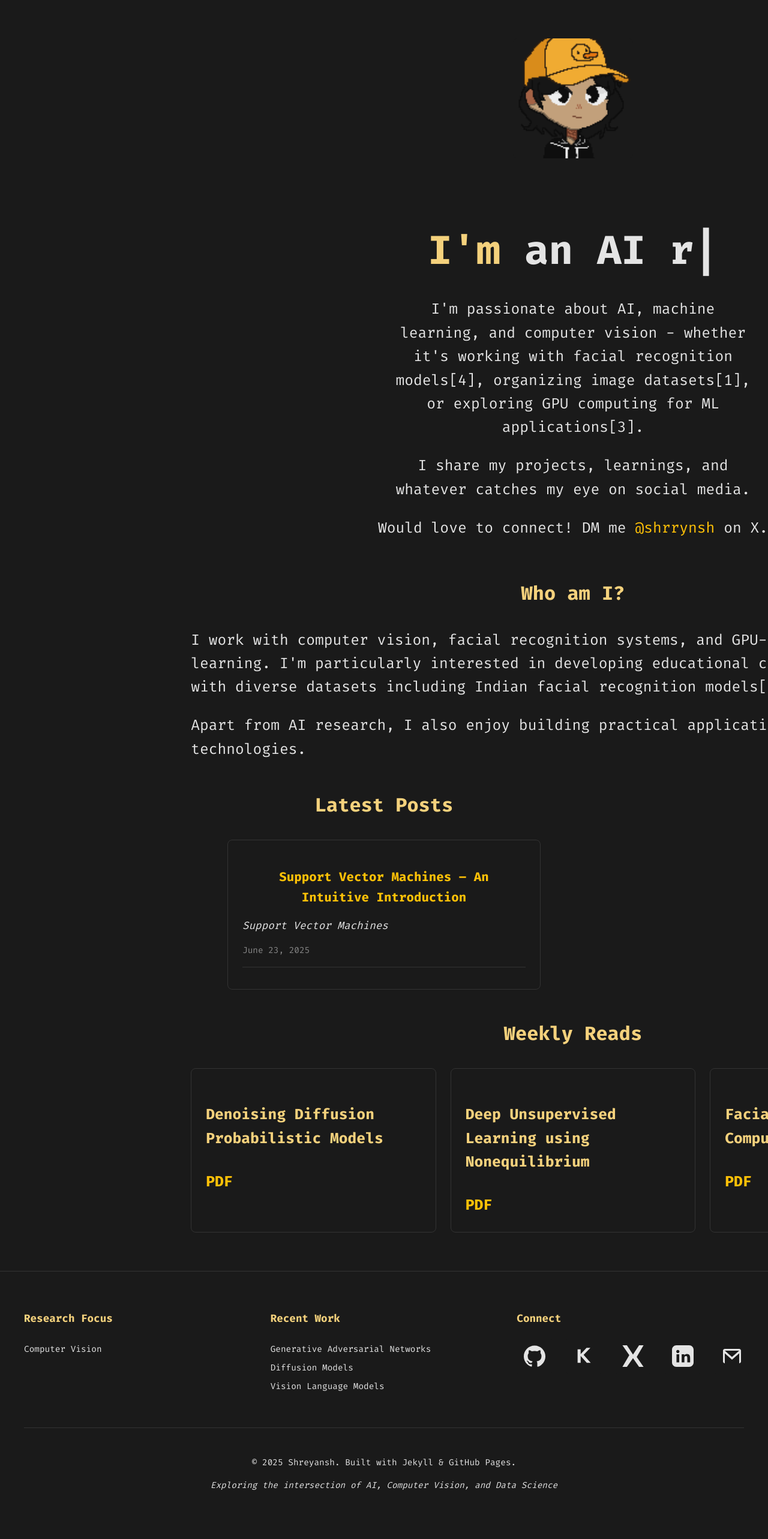
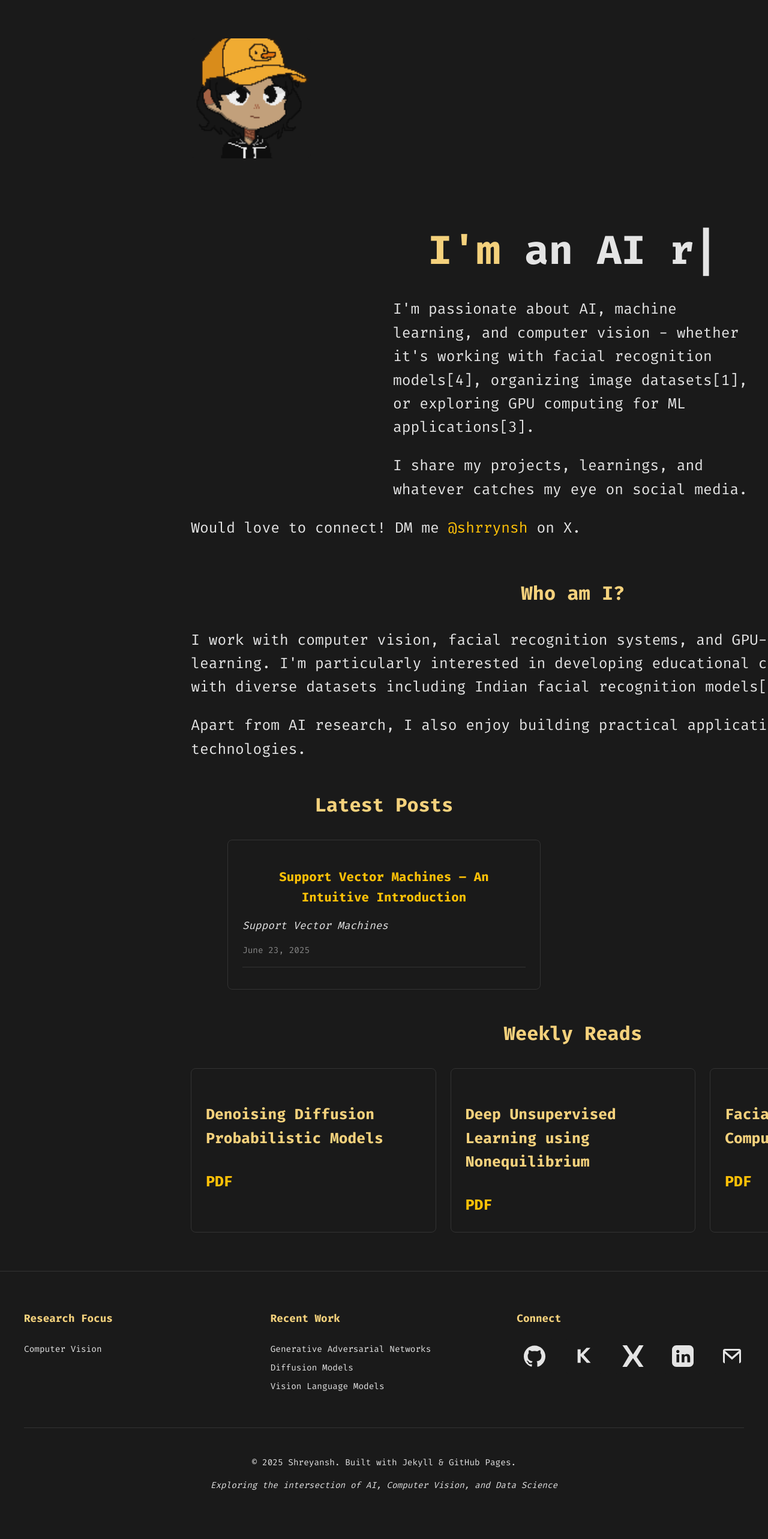
Before and after one commit to shrrynsh/site.github.io, a Jekyll site: the page built from index.md, in a window 1280 px wide. Shown: the whole page at 60% size. Built offline with Jekyll 4.4.1, drawn with Linux system fonts in a browser that asks for light colours.

Commit message:
Update default.html

```diff
--- a/_layouts/default.html
+++ b/_layouts/default.html
@@ -134,6 +134,16 @@
       max-width: 650px;
       margin: 0 auto;
       word-break: break-word;
+    }
+
+    .content-wrapper,
+    .content-wrapper p,
+    .content-wrapper ul,
+    .content-wrapper ol,
+    .content-wrapper li,
+    .content-wrapper div,
+    .content-wrapper section {
+      text-align: left !important;
     }
 
     /* Footer Styles */
```
